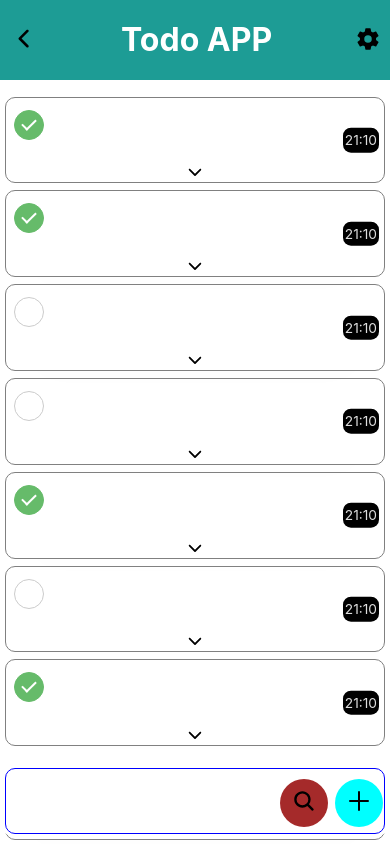
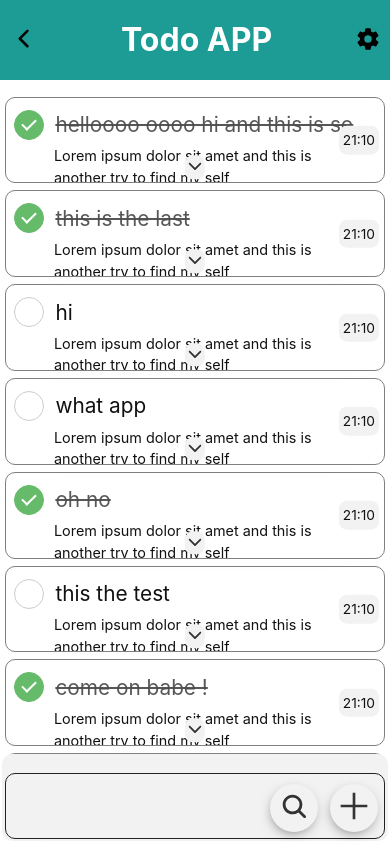
Before and after one commit to Alinaderkurdi/task-todo, a React (Vite) app: page / in a window 390 px wide. Shown: the top 844 px of the page. Built offline with nearby package versions, Linux system fonts and the light colour scheme.

Commit message:
improvement i global colors to add global  color icon, create mobile view

```diff
--- a/src/components/base-components/input-fild/input-fild.module.scss
+++ b/src/components/base-components/input-fild/input-fild.module.scss
@@ -1,11 +1,10 @@
-
+@use '../../../global-scss/color-palette/main-colors' as var;
 
 .input-main {
     width: 100%;
     background: none;
     outline: none;
     height: 4rem;
-    border: none;
-    border: 1px blue solid;
+    border: 1px  var.$border_color_main solid;
     border-radius:0.625rem;
 }
--- a/src/components/compound-components/input-modules/modules-wrapper.module.scss
+++ b/src/components/compound-components/input-modules/modules-wrapper.module.scss
@@ -1,12 +1,17 @@
+@use '../../../global-scss/color-palette/main-colors' as var;
+@use '../../../global-scss/color-palette/secondery-colors' as sec_var;
 
 .floated-bt {
+    color: sec_var.$icon_color_secondery_light;
     position: absolute;
     top: 62%;
-    transform: translateY(-50%)
+    transform: translateY(-50%);
+    box-shadow: -1px 4px 14px -6px rgba(0,0,0,0.75);
+   -webkit-box-shadow: -1px 4px 14px -6px rgba(0,0,0,0.75);
+   -moz-box-shadow: -1px 4px 14px -6px rgba(0,0,0,0.75);
 }
 
 .module-wrapper {
-
     height: 5.3rem;
     display: flex;
     align-items: end;
@@ -14,14 +19,12 @@
     padding: 0 0.200rem  0.100rem 0.200rem;
 
     .function-bt-add {
-        background-color: aqua;
         @extend .floated-bt;
-        right: 5px;
+        right: 10px;
     }
 
     .function-bt-search {
-        background-color: brown;
-        right: 60px;
+        right: 70px;
         @extend .floated-bt;
     }
 
--- a/src/components/compound-components/input-modules/modules-wrapper.tsx
+++ b/src/components/compound-components/input-modules/modules-wrapper.tsx
@@ -1,6 +1,6 @@
 import style from './modules-wrapper.module.scss';
 import { IoSearch } from "react-icons/io5"
-import { IoAddOutline } from "react-icons/io5"
+import { RiAddLargeFill } from "react-icons/ri";
 
 import InputFild from '../../base-components/input-fild/input-fild';
 import Button from '../../base-components/button/button';
@@ -12,10 +12,10 @@ const ModulesWrapper = ()=> {
         <div className={style['module-wrapper']}>
             <InputFild />
             <Button appendStyle={`${style['function-bt-search']} ${style['function-bt']}`}>
-               <IoSearch fontSize={'1.5rem'} />
+               <IoSearch  fontSize={'1.8rem'} />
             </Button>
             <Button appendStyle={`${style['function-bt-add']} ${style['function-bt']}`}>
-                <IoAddOutline fontSize={'2rem'} />
+                <RiAddLargeFill  fontSize={'2rem'} />
             </Button>
         </div>
     )
--- a/src/components/compound-components/single-todo/single-todo.module.scss
+++ b/src/components/compound-components/single-todo/single-todo.module.scss
@@ -1,4 +1,15 @@
 @use '../../../global-scss/color-palette/main-colors' as var;
+@use '../../../global-scss/color-palette/secondery-colors' as sec_var;
+
+
+.element-wrapper {
+    -webkit-box-shadow: 1px 19px 34px -43px rgba(0,0,0,0.5);
+    -moz-box-shadow: 1px 19px 34px -43px rgba(0,0,0,0.5);
+    box-shadow: 1px 19px 34px -43px rgba(0,0,0,0.5);
+    background-color: var.$secondery_light;
+    border-radius: 0.500rem;
+}
+
 
 .single-todo {
     overflow: hidden;
@@ -14,7 +25,6 @@
 
     .info-box {
         padding: 0.313rem;
-        //border: 1px yellow solid;
         margin-top: 0.400rem;
         display: flex;
         align-items: center;
@@ -37,13 +47,8 @@
         }
 
         .hour{
-            //border: 1px red solid;
-            -webkit-box-shadow: 1px 19px 34px -43px rgba(0,0,0,0.5);
-            -moz-box-shadow: 1px 19px 34px -43px rgba(0,0,0,0.5);
-            box-shadow: 1px 19px 34px -43px rgba(0,0,0,0.5);
-            padding: 2px;
-            background-color: var.$dark_bg;
-            border-radius: 0.500rem;
+            @extend .element-wrapper;
+            padding: 4px;
             position: absolute;
             right: 5px;
             top: 50%;
@@ -60,10 +65,12 @@
     }
 
     .toggel-to-show-more {
+        @extend .element-wrapper;
+        color: sec_var.$icon_color_secondery_light;
         position: absolute;
+        padding: 3px;
         bottom:-10%;
         left: 50%;
-
         transform: translate(-50%, -50%)
     }
 }
--- a/src/global-scss/color-palette/_main-colors.scss
+++ b/src/global-scss/color-palette/_main-colors.scss
@@ -1,5 +1,6 @@
-
 
 $main_green : #1D9C95;
 $light_bg: #FFFFFF;
+$secondery_light: #F2F2F2;
 $dark_bg : #000000;
+$border_color_main : #222222;
--- a/src/global-scss/color-palette/_secondery-colors.scss
+++ b/src/global-scss/color-palette/_secondery-colors.scss
@@ -0,0 +1,2 @@
+$icon_color_main: #ffff;
+$icon_color_secondery_light: #333333;
--- a/src/index.scss
+++ b/src/index.scss
@@ -9,7 +9,7 @@
   font-weight: 400;
 
   color-scheme: light dark;
-  color: rgba(255, 255, 255, 0.87);
+  color: rgba(0, 0, 0, 0.933);
   background-color: #ffffff;
 
   font-synthesis: none;
--- a/src/views/root-layout-wrapper/root-layout-wrapper.module.scss
+++ b/src/views/root-layout-wrapper/root-layout-wrapper.module.scss
@@ -1,6 +1,12 @@
 
 
 .root-layout {
-   // border: 1px red solid;
-    //min-height:100%;
+    max-width: 600px;
 }
+
+
+@media (min-width: 630px) {
+    .root-layout {
+        margin: 0 auto;
+    }
+}
--- a/src/views/todo-view/add-and-search/inputSection.module.scss
+++ b/src/views/todo-view/add-and-search/inputSection.module.scss
@@ -1,11 +1,12 @@
 @use '../../../global-scss/color-palette/main-colors' as var;
 
 .input-section-main {
-    overflow:hidden;
+
+    overflow: hidden;
     border-radius: 0.625rem;
     position: sticky;
     width: 99%;
     margin: 0 auto;
-    bottom: 0.500rem;
-    background-color: var.$light_bg;
+    bottom: 0.200rem;
+    background-color: var.$secondery_light
 }
```
Also changed, not shown: 1 other file (tests, documents, lock files or other folders).
